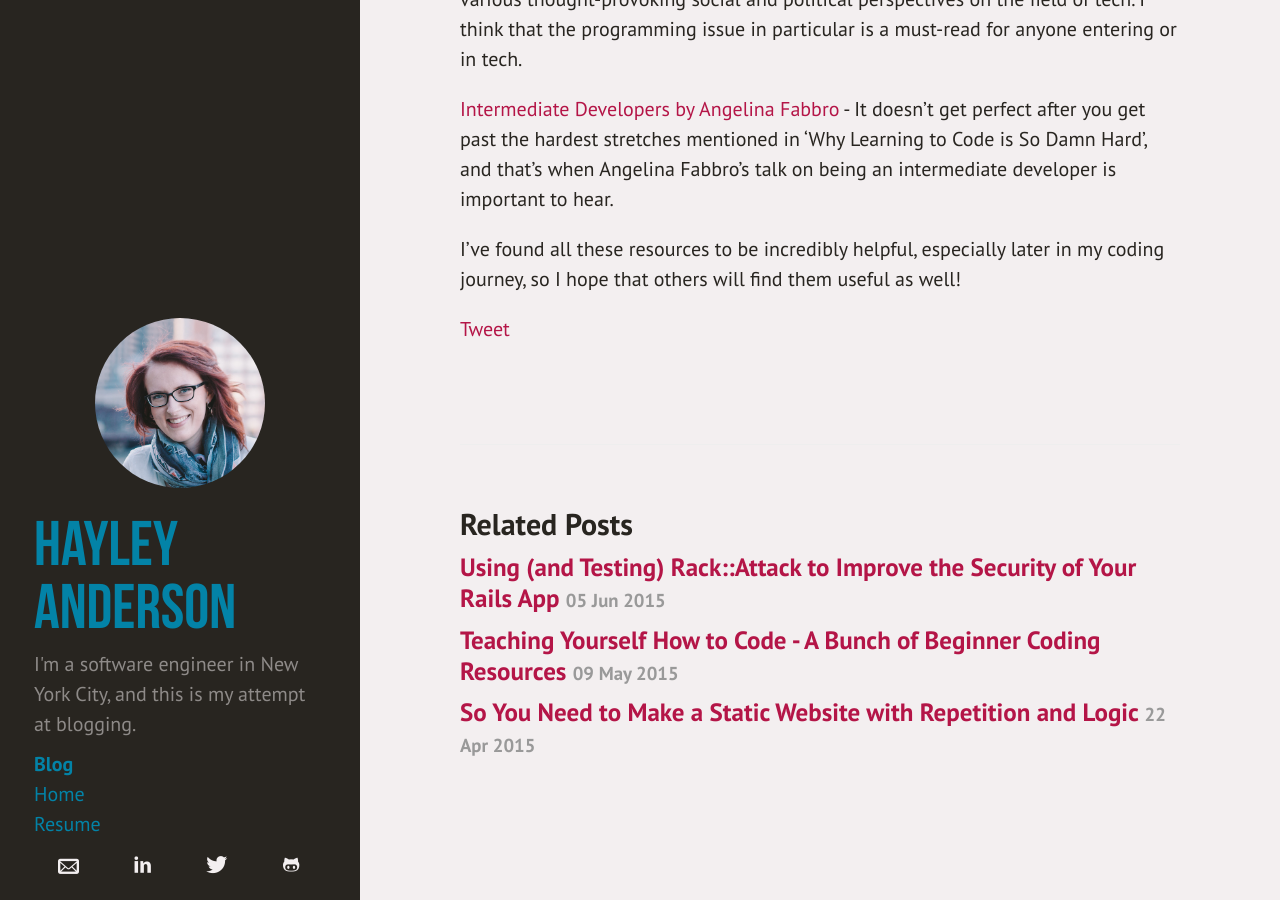
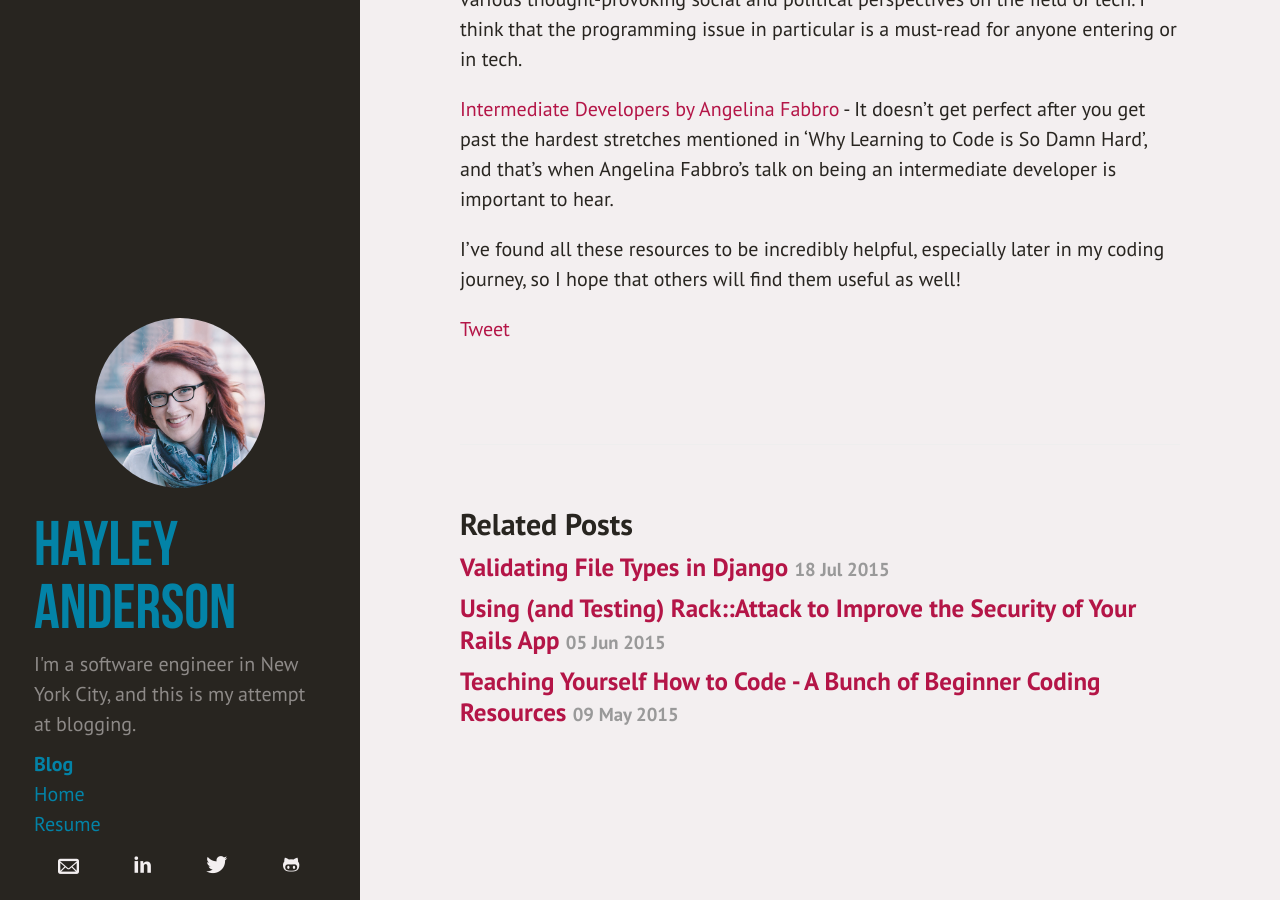
Before and after one commit to HayleyCAnderson/HayleyBlog, a Jekyll site: the page built from _posts/2015-05-28-even-more-beginner-and-intermediate-coding-resources.md, in a window 1280 px wide and 900 px high, scrolled down 1129 px. Built offline with Jekyll 4.4.1, drawn with Linux system fonts in a browser that asks for light colours; nearby versions of some CDN libraries; Markdown is read by kramdown in place of the engine named in the settings; comment, search, counter and statistics services are not loaded; some of the changed lines change nothing that is shown.

Commit message:
Add post and update descriptions
* Add Django validations post
* Update site description
* Update config description

```diff
--- a/_config.yml
+++ b/_config.yml
@@ -8,7 +8,7 @@
 
 # Setup
 title: Hayley Anderson
-tagline: "Ruby developer based in New York City"
+tagline: "Software Engineer in NYC"
 description: "I'm a software engineer in New York City, and this is my attempt at blogging."
 url: http://blog.hayleyanderson.us
 baseurl: /
--- a/_includes/head.html
+++ b/_includes/head.html
@@ -13,7 +13,9 @@
   {% if page.title == "Blog" %}
     <title>{{ page.title }} &middot; {{ site.title }}</title>
     <meta name="title" content="{{ page.title }} &middot; {{ site.title }}">
-    <meta name="description" content="Hayley Anderson is a web developer based in New York City. Her skills include Ruby on Rails, HTML5, CSS3, and JavaScript.">
+    <meta name="description" content="Hayley Anderson is a software
+    engineer in New York City. She enjoys Ruby, Python, and trying to avoid
+    JavaScript. This is her blog.">
   {% else %}
     <title>{{ page.title }}</title>
     <meta name="title" content="{{ page.title }}">
--- /dev/null
+++ b/_posts/2015-07-18-validating-file-types-in-django.md
@@ -0,0 +1,122 @@
+---
+layout: post
+title: Validating File Types in Django
+---
+
+So, I recently picked up Python, and then Django, because expanding my world
+view or something. Mostly, it's been awesome. And a bit of an adventure. When
+you dream up some crazy thing you're trying to implement in Rails, you can
+usually just google your stream of conciousness and someone serves you up a gem
+on a silver platter and tells you exactly (more or less) how to use it. With
+Django, it's just the wild, wild west out there, even when you're doing something
+you'd think would be very simple and common. Uh, good luck!
+
+Django does have a lot of great things built into it to make up for the lack of
+associated packages, and one of those things is file uploads. Put a 'FileField' on
+your model, and now users can upload files to their hearts' content! Problem is,
+now they can happily upload some 2GB PowerPoint or 'evil.jar'. You probably don't
+want that. There's an extension of 'FileField' called 'ImageField' that will solve
+all your problems if you only want users to upload images, but you're on your
+own if you need something in between.
+
+During my first round trying to solve this problem, the wild, wild Django
+community recommended writing a new extension of 'FileField' to have the same
+functionality as 'ImageField' but accepting the file types of your choice. They
+and the docs suggested reading the source code to figure out how to actually do
+this. Since I'm gullible, I can tell you that the source code is actually pretty
+good - but this is silly. Django actually does have validation functionality
+somewhat similar to Rails, if only those on Stack Overflow could remember it.
+
+First, you're probably going to want to make a new file called 'validators.py' -
+but this is Django, so you do you. Then run `brew install libmagic` (on Mac with
+Homebrew) and `pip install python-magic`.
+[Magic](https://github.com/ahupp/python-magic) is going to identify your file
+types. You're going to need to import that and some other modules you already
+have access to, and make a rogue method that's going to become your validation:
+
+{% highlight python %}
+import os
+import magic
+from django.conf import settings
+from django.core.files.storage import default_storage
+from django.core.files.base import ContentFile
+from django.core.exceptions import ValidationError
+
+def validate_file_type(upload):
+    ...
+{% endhighlight %}
+
+And what is the 'upload' being passed into the rogue method? That's going to be
+the field you've placed the validation on, in this case 'FileField'. Meaning, if
+you have a model called 'Popup' with a 'FileField' called 'content', 'upload'
+will represent `popup_instance.content`, and you can access the uploaded file
+at `upload.file`.
+
+So you can just access the file, use Magic to check the file
+type, and be done, right? Well, no. You don't even want this file uploaded on
+your server before it's been validated. So before validation, the file only
+exists in memory and without an accessible path. You need to make it accessible
+to Magic first, by temporarily saving it to the server. (This likely still
+carries security risks, but that is beyond the scope of my current
+internally-hosted project.)
+
+First, name your file in a tmp directory - `upload.name` will return `./file_name`.
+Then, read and save the file using Django's `ContentFile` and `default_storage`.
+Finally, get the path, which will include the `MEDIA_ROOT` from your settings
+file because of the `default_storage` functionality.
+
+{% highlight python %}
+def validate_file_type(upload):
+    # Make uploaded file accessible for analysis by saving in tmp
+    tmp_path = 'tmp/%s' % upload.name[2:]
+    default_storage.save(tmp_path, ContentFile(upload.file.read()))
+    full_tmp_path = os.path.join(settings.MEDIA_ROOT, tmp_path)
+
+    ...
+{% endhighlight %}
+
+Now that you have an actual file saved somewhere and a full path that you use can
+use to point Magic to it, you can check what the file type is and then delete it
+before it can cause any problems or eat up your storage space.
+
+{% highlight python %}
+def validate_file_type(upload):
+    ...
+
+    # Get MIME type of file using python-magic and then delete
+    file_type = magic.from_file(full_tmp_path, mime=True)
+    default_storage.delete(tmp_path)
+
+    ...
+{% endhighlight %}
+
+Finally, you can check the uploaded file type against your approved file types
+and raise a validation error if it does not match. In my case, I wanted all
+image types as well as all video types supported by Chrome. These are big, ugly
+lists that I also need to access elsewhere, so I saved them as global variables
+in my settings.
+
+{% highlight python %}
+def validate_file_type(upload):
+    ...
+
+    # Raise validation error if uploaded file is not an acceptable form of media
+    if file_type not in settings.IMAGE_TYPES and file_type not in settings.VIDEO_TYPES:
+        raise ValidationError('File type not supported. JPEG, PNG, or MP4 recommended.')
+{% endhighlight %}
+
+Once your validator is written, it's incredibly easy to use. First import it
+in your models file - `from validators import validate_file_type`. Then, add it
+to your FileField in your model:
+
+{% highlight python %}
+class Popup(Hotspot):
+    ...
+
+    content = models.FileField(validators=[validate_file_type])
+{% endhighlight %}
+
+Now the specified method will be run on your FileField so that your uploaded
+files will be validated by file type. And since 'validators' is a list, you could
+even make and add more! And have fun learning the internals of Django and trying
+to ignore bizarre Stack Overflow suggestions while you're at it.
```
Also changed, not shown: 2 other files.
